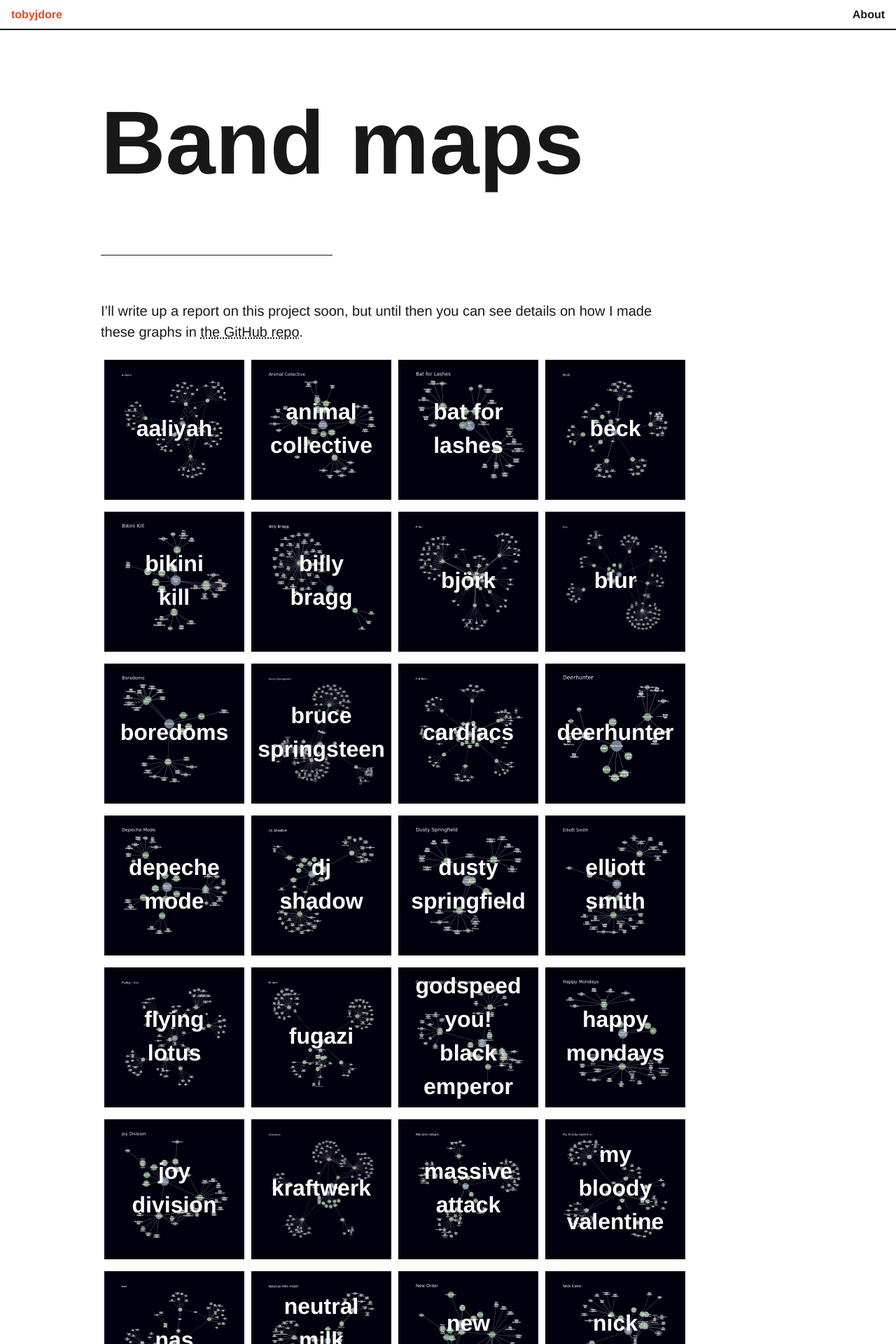
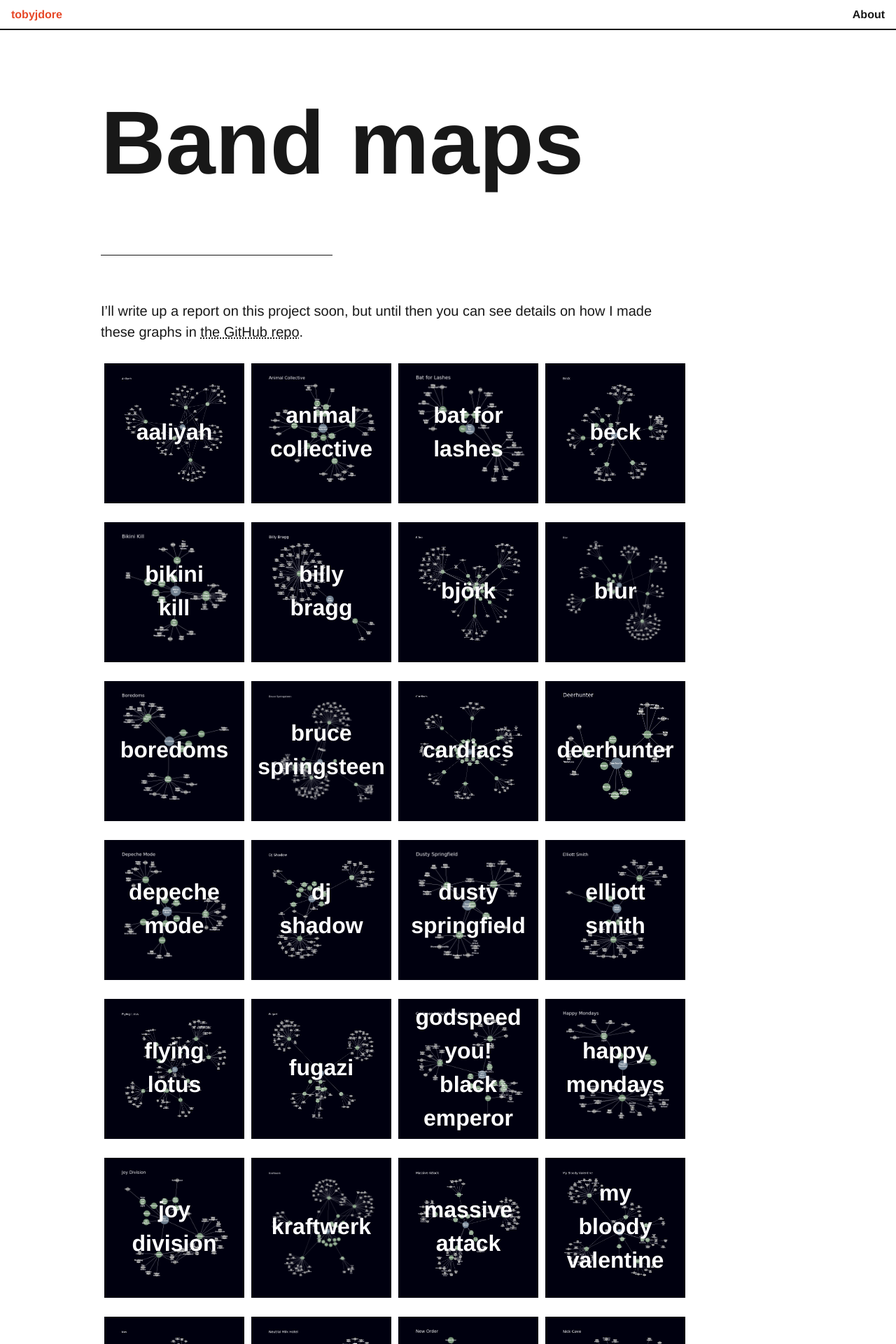
Before and after one commit to tobyjdore/tobyjdore.github.io, a Jekyll site: the page built from _posts/2019-02-04-band-maps.markdown, in a window 1280 px wide. Shown: the top 1920 px of the page at 70% size. Built offline with Jekyll 4.4.1, drawn with Linux system fonts in a browser that asks for light colours; comment, search, counter and statistics services are not loaded.

Commit message:
weds lunch

```diff
--- a/assets/style.scss
+++ b/assets/style.scss
@@ -53,7 +53,7 @@ color: pink; }
 
 .thumbcontainer {
   float: left;
-  padding: 5px 5px;
+  padding: 10px 5px;
   position: relative;
   text-align: center;
   color: white; }
```
